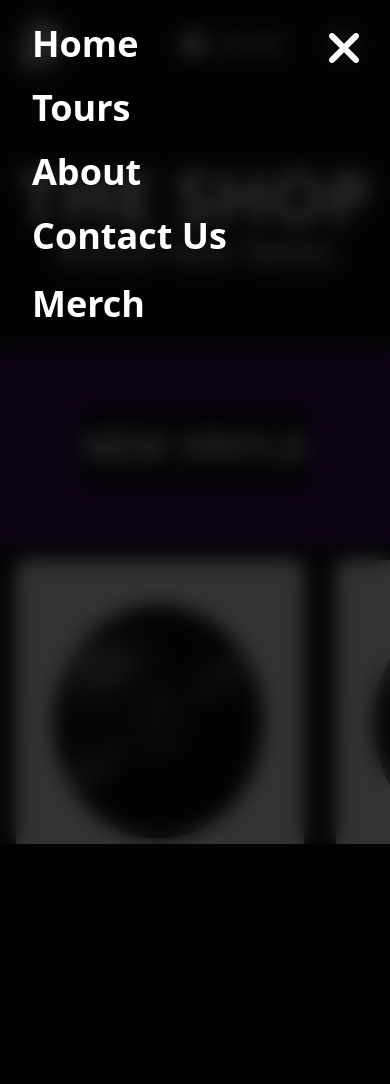
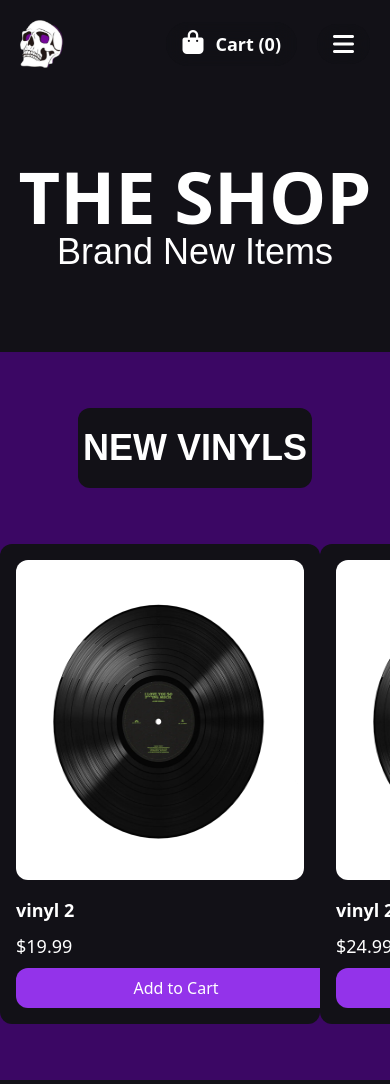
Before and after one commit to Spencer-Holdeman/bpa-webdesignteam, a Flask app: page /swag in a window 390 px wide; the page is wider, and only the part inside the window is pictured. Shown: the top 1084 px of that part. Before the commit the page ends 844 px from the top of that part, so only its background shows below. Run offline with Flask 3, Linux system fonts and the light colour scheme; parts of the project's set-up code (start-up, migrations or seed data) failed here and were passed over; some libraries are stand-ins or nearby versions; some web fonts are replaced.

Commit message:
Navbar Complete

```diff
--- a/website/static/js/navbar.js
+++ b/website/static/js/navbar.js
@@ -1,5 +1,49 @@
 const hamburger = document.getElementById('mobile-menu')
+const hamburgerClose = hamburger.children[0]
+const hamburgerLinks = hamburger.children[1].children
+
+function openMenu() {
+    hamburger.style.width = '100%'
+    hamburgerClose.style.display = 'block'
+    setTimeout(() => {
+        hamburgerClose.style.opacity = '1'
+
+        // Links
+        hamburgerLinks[0].style.opacity = '1'
+        setTimeout(() => {
+            hamburgerLinks[1].style.opacity = '1'
+        }, 240);
+        setTimeout(() => {
+            hamburgerLinks[2].style.opacity = '1'
+        }, 480);
+        setTimeout(() => {
+            hamburgerLinks[3].style.opacity = '1'
+        }, 600);
+        setTimeout(() => {
+            hamburgerLinks[4].style.opacity = '1'
+        }, 720);
+    }, 500);
+}
 
 function closeMenu() {
     hamburger.style.width = '0%'
+    hamburgerClose.style.opacity = '0'
+    setTimeout(() => {
+        hamburgerClose.style.display = 'none'
+    }, 500);
+
+    // Links
+    hamburgerLinks[0].style.opacity = '0'
+    setTimeout(() => {
+        hamburgerLinks[1].style.opacity = '0'
+    }, 240);
+    setTimeout(() => {
+        hamburgerLinks[2].style.opacity = '0'
+    }, 480);
+    setTimeout(() => {
+        hamburgerLinks[3].style.opacity = '0'
+    }, 600);
+    setTimeout(() => {
+        hamburgerLinks[4].style.opacity = '0'
+    }, 720);
 }
--- a/website/templates/checkout.html
+++ b/website/templates/checkout.html
@@ -8,6 +8,7 @@
 {% endblock %}
 
 {% block js_scripts %}
+    <script defer src="../static/js/navbar.js"></script>
     <script defer src="../static/js/cart.js"></script>
 {% endblock %}
 
--- a/website/templates/swag.html
+++ b/website/templates/swag.html
@@ -7,7 +7,7 @@
 {% endblock %}
 {% block js_scripts %}
     <script defer src="../static/js/cart.js"></script>
-    <script defer src="../static/js/gradient.js"></script>
+    <script defer src="../static/js/navbar.js"></script>
 {% endblock %}
 
 
--- a/website/templates/template.html
+++ b/website/templates/template.html
@@ -20,7 +20,6 @@
   {% block js_scripts %}
   <script defer src="../static/js/navbar.js"></script>
   <script defer src="../static/js/cart.js"></script>
-  <script defer src="../static/js/gradient.js"></script>
   {% endblock %}
 
   <script src="https://kit.fontawesome.com/26eaa8b1dc.js" crossorigin="anonymous"></script>
@@ -30,22 +29,22 @@
 <body class="scroll-smooth relative overflow-x-hidden transition-all duration-[1s] bg-fixed bg-center bg-cover text-white bg-black">
 {% endblock %}
 {% block nav %}
-  <div id="mobile-menu" class="md:hidden h-screen w-full fixed top-0 right-0 transition-all duration-[1.3s] z-[60]" style="background-color: rgba(1, 1, 1, 0.8); backdrop-filter: blur(10px);">
-    <i onclick="closeMenu()" class="absolute top-6 right-7 fa-solid fa-xmark cursor-pointer text-5xl"></i>
+  <div id="mobile-menu" class="md:hidden h-screen fixed top-0 right-0 transition-all duration-[1.3s] z-[60]" style="background-color: rgba(1, 1, 1, 0.8); backdrop-filter: blur(10px); width: 0%;">
+    <i onclick="closeMenu()" id="mobile-menu-x" class="absolute top-6 right-7 fa-solid fa-xmark cursor-pointer text-5xl transition-all duration-[0.5s]" style="display: none; opacity: 0;"></i>
     <div class="inline-block mx-5 text-left text-4xl font-semibold">
-      <a href="/home">
+      <a href="/home" class="transition-all duration-[0.5s]" style="opacity: 0;">
         <p class="px-3 my-6 rounded-full hover:underline">Home</p>
       </a>
-      <a href="/tours">
+      <a href="/tours" class="transition-all duration-[0.2s]"  style="opacity: 0;">
         <p class="px-3 my-6 rounded-full hover:underline">Tours</p>
       </a>
-      <a href="/about">
+      <a href="/about" class="transition-all duration-[0.2s]"  style="opacity: 0;">
         <p class="px-3 my-6 rounded-full hover:underline">About</p>
       </a>
-      <a href="/home">
-        <p class="px-3 my-6 rounded-full hover:underline">Contact Us</p>
+      <a href="/contact" class="transition-all duration-[0.2s]"  style="opacity: 0;">
+        <p class="px-3 my-6 rounded-full hover:underline">Contact</p>
       </a>
-      <a href="/swag">
+      <a href="/swag" class="transition-all duration-[0.2s]"  style="opacity: 0;">
         <p class="px-3 py-1 my-6 rounded-full hover:underline">Merch</p>
       </a>
     </div>
@@ -105,7 +104,7 @@
         <i class="fa-solid fa-bag-shopping text-2xl"></i>
         <p class="text-lg">Cart (<span id="nums-value">0{{ num_cart_items }}</span>)</p>
       </a>
-      <a onclick="openShoppingBag()" class="md:hidden flex flex-row space-x-3 px-4 py-2 hover:brightness-75 bg-dark-raw/60 backdrop-blur-md rounded-full cursor-pointer">
+      <a onclick="openMenu()" class="md:hidden flex flex-row space-x-3 px-4 py-2 hover:brightness-75 bg-dark-raw/60 backdrop-blur-md rounded-full cursor-pointer">
         <i class="fa-solid fa-bars text-2xl"></i>
       </a>
       <a href="/swag" class="hidden lg:block px-2 rounded-full bg-purple-500 hover:bg-purple-600 transition-all duration-100">
```
Also changed, not shown: website/templates/members.html (added).
